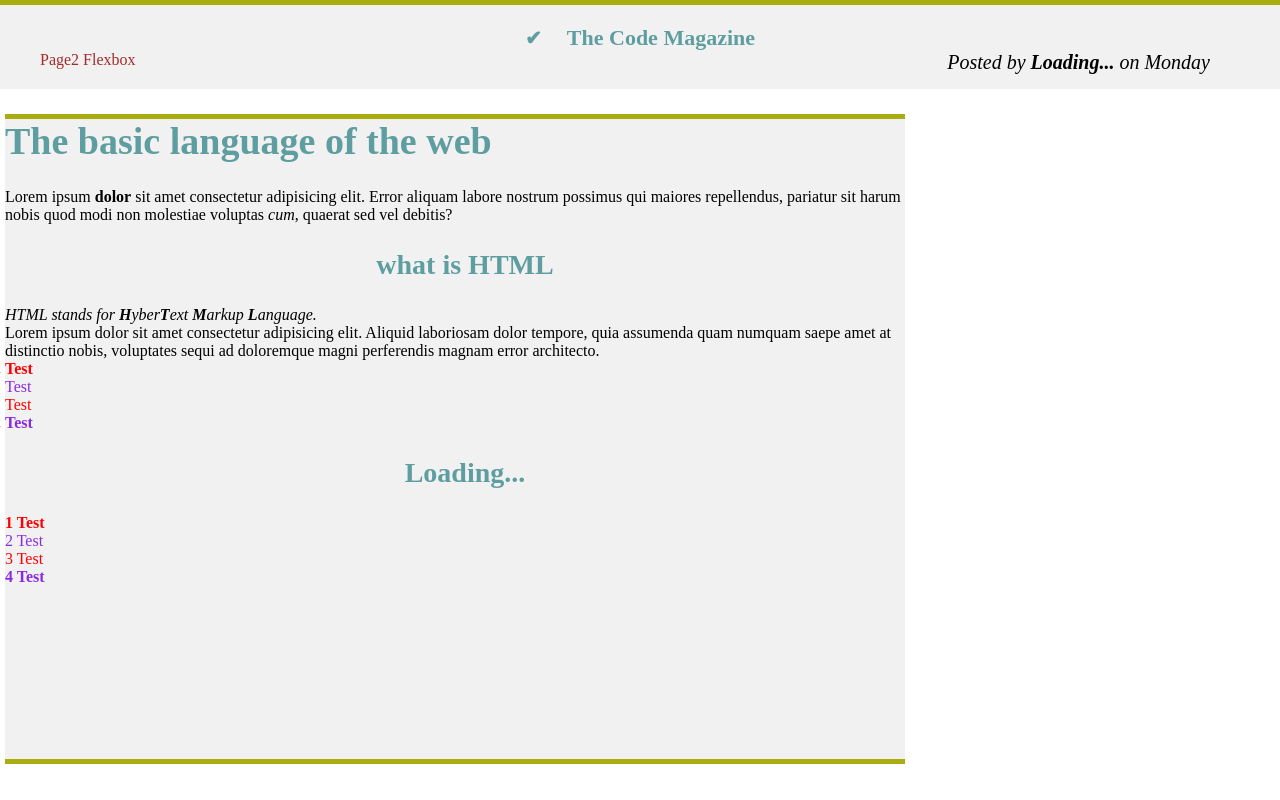
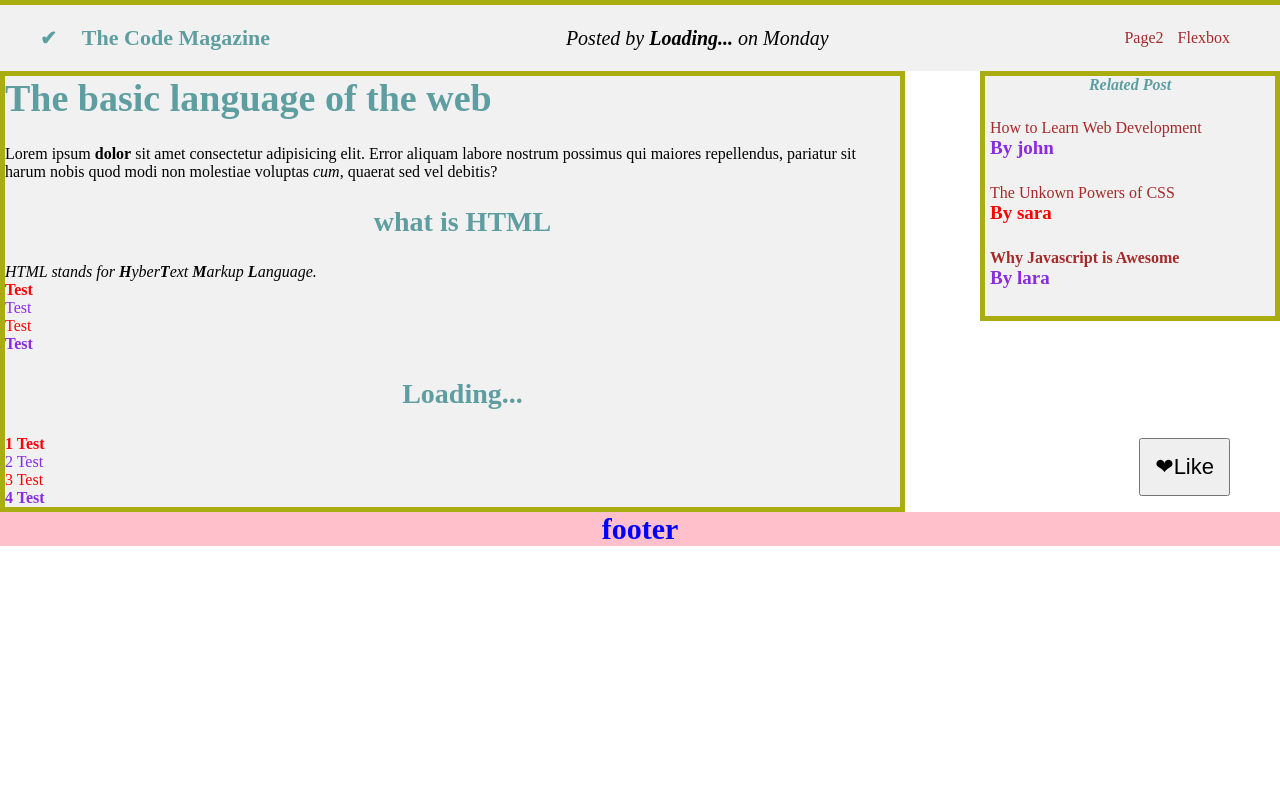
Before and after one commit to Barbodnasimi/html-css-exercise, a plain HTML site: page HTML/index.html in a window 1280 px wide. Shown: the top 800 px of the page. Drawn offline with Linux system fonts and the light colour scheme.

Commit message:
style: add flexbox style instead of float

```diff
--- a/CSS/indexStyle.css
+++ b/CSS/indexStyle.css
@@ -40,19 +40,14 @@ h4{
 .related-author{
     font-size: 19px;
     font-weight: bold;
-    padding: 25px 0;
 }
 
 .related{
-    text-align: center;
     list-style: none;
     background-color: #f1f1f1;
-    border-top:5px solid #aaad10;
-    border-bottom:5px solid #aaad10;
-    padding: 25px 0;
-    margin-top: 5px;
-    height: 300px;
-    width: 500px;
+    border:5px solid #aaad10;
+    height: 250px;
+    width: 300px;
 }
 
 h1,h3,h4{
@@ -61,11 +56,16 @@ h1,h3,h4{
 }
 
 .main-header{
-    /* text-align: center; */
     background-color: #f1f1f1;
     padding: 20px 40px;
-    margin-bottom: 25px;
     border-top:5px solid #aaad10;
+    display: flex;
+    align-items: center;
+    justify-content: space-between;
+}
+
+.nav-item{
+   padding-right: 10px;
 }
 
 .main-footer{
@@ -80,10 +80,6 @@ li:first-child,
 li:last-child{
     font-weight: bold;
 }
-
-/* li{
-    margin-top: 15px;
-} */
 
 li:nth-child(odd){
     color: red;
@@ -115,26 +111,11 @@ a:active{
 }
 
 
-
 article{
-    width: 900px;
-    float: left;
-    height: 650px;
     background-color: #f1f1f1;
-    margin-left: 5px;
-    border-top:5px solid #aaad10;
-    border-bottom:5px solid #aaad10;
+    border:5px solid #aaad10;
 }
 
-aside{
-    float: right;
-    padding: 50px 0;
- }
-
-footer{
-    clear: both;
-    height: 200px;
-}
 
 .btn{
     font-size: 22px;
@@ -146,11 +127,17 @@ footer{
     right: 50px;
 }
 
-/* FLOATS */
 
 
-#author{
-    float: right;
-    padding-bottom: 102px;
-    padding-right: 30px;
+.related-block{
+    padding: 25px 5px 0;
+}
+
+.related-post{
+    display: flex;
    }
+
+.row {
+    display: flex;
+    gap: 75px;
+}
--- a/HTML/index.html
+++ b/HTML/index.html
@@ -12,10 +12,11 @@
       <h1 class="header">✔ The Code Magazine</h1>
       <p id="author">Posted by <b>Loading...</b> on Monday</p>
         <nav>
-            <a href="page2.html">Page2</a>
-            <a href="Flexbox.html">Flexbox</a>
+            <a class="nav-item" href="page2.html">Page2</a>
+            <a class="nav-item" href="Flexbox.html">Flexbox</a>
         </nav>
     </header>
+   <div class="row">
     <article>
         <header>
     <h2>The basic language of the web</h2>
@@ -29,9 +30,7 @@
    <p>
    <em> HTML stands for <strong>H</strong>yber<strong>T</strong>ext <strong>M</strong>arkup <strong>L</strong>anguage.</em>
    </p>
-   <p>
-    Lorem ipsum dolor sit amet consectetur adipisicing elit. Aliquid laboriosam dolor tempore, quia assumenda quam numquam saepe amet at distinctio nobis, voluptates sequi ad doloremque magni perferendis magnam error architecto.
-   </p>
+
 
    <ol>
     <li class="first-li">Test</li>
@@ -56,30 +55,38 @@
 
     <ul class="related">
         <h4>Related Post</h4>
-        <li>
-            <a  target="_blank" href="https://www.turingcollege.com/web-development?utm_source=google&utm_medium=cpc&utm_term=learn%20to%20be%20a%20web%20developer&utm_campaign=Search+General+PL+NL+RO+PT+ESP&gad_source=1&gclid=Cj0KCQiArrCvBhCNARIsAOkAGcXk2_K4GrU3KD4Ooc2v1HhxJ96fR640HwbSJGBccA2BNnyL9MWT2aEaAnr6EALw_wcB">
+        <li class="related-post">
+          <div class="related-block">
+            <a class="related-link"  target="_blank" href="https://www.turingcollege.com/web-development?utm_source=google&utm_medium=cpc&utm_term=learn%20to%20be%20a%20web%20developer&utm_campaign=Search+General+PL+NL+RO+PT+ESP&gad_source=1&gclid=Cj0KCQiArrCvBhCNARIsAOkAGcXk2_K4GrU3KD4Ooc2v1HhxJ96fR640HwbSJGBccA2BNnyL9MWT2aEaAnr6EALw_wcB">
                 How to Learn Web Development</a>
                 <p class="related-author">
                     By john
                 </p>
+            </div>
         </li>
-        <li>
-            <a  target="_blank" href="https://web.dev/articles/the-amazing-powers-of-css">
+            <li class="related-post">
+              <div class="related-block">
+                <a class="related-link"  target="_blank" href="https://web.dev/articles/the-amazing-powers-of-css">
                     The Unkown Powers of CSS</a>
                     <p class="related-author">
                         By sara
                     </p>
+             </div>
         </li>
-        <li>
-            <a  target="_blank" href="https://medium.com/@sannanmalikofficial/why-javascript-is-awesome-4f5ccd46f246">
+
+        <li class="related-post">
+         <div class="related-block">
+            <a class="related-link"  target="_blank" href="https://medium.com/@sannanmalikofficial/why-javascript-is-awesome-4f5ccd46f246">
                 Why Javascript is Awesome</a>
             <p class="related-author">
                By lara
             </p>
+         </div>
         </li>
     </ul>
   </aside>
+</div>
 <button class="btn">❤Like</button>
-<footer class="main-footer"></footer>
+<footer class="main-footer">footer</footer>
 </body>
 </html>
```
Also changed, not shown: CSS/Flexbox.css (+21 -0 lines). Lines whose indentation alone changed are shown as unchanged.
